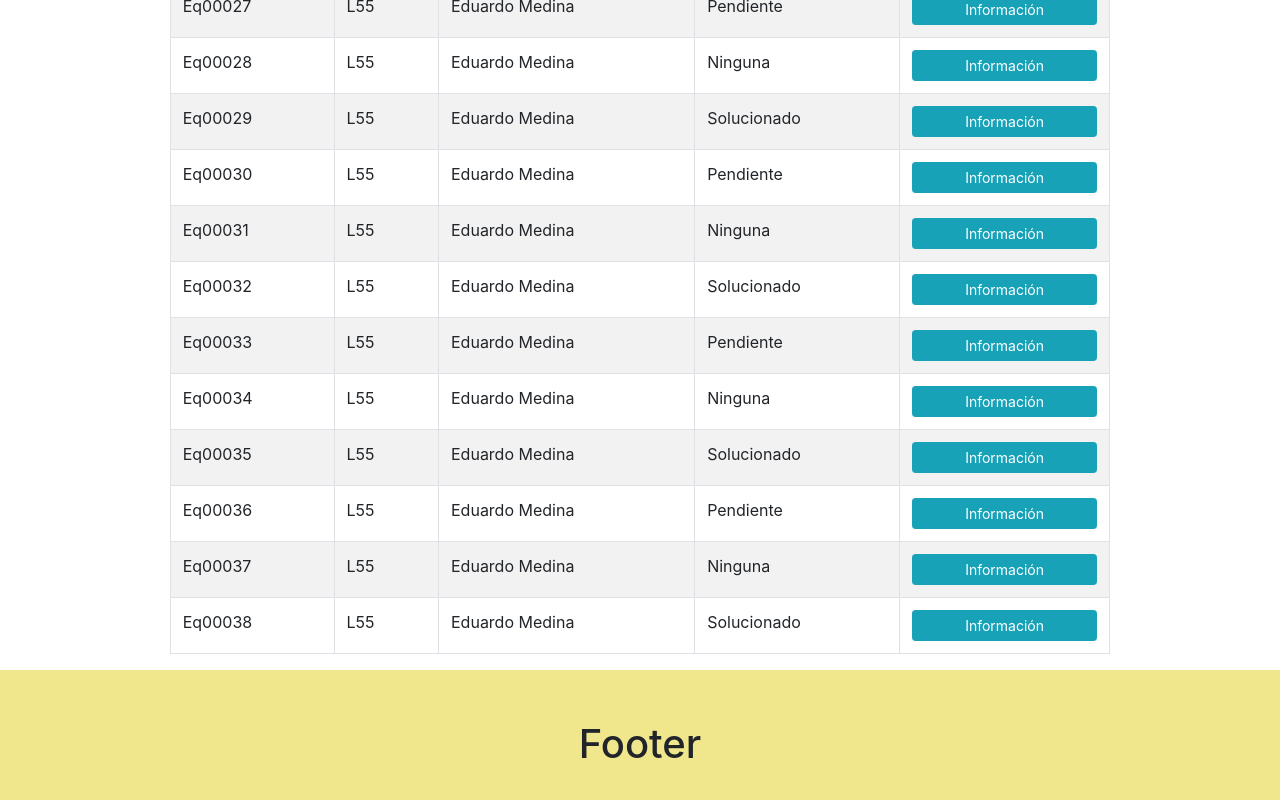
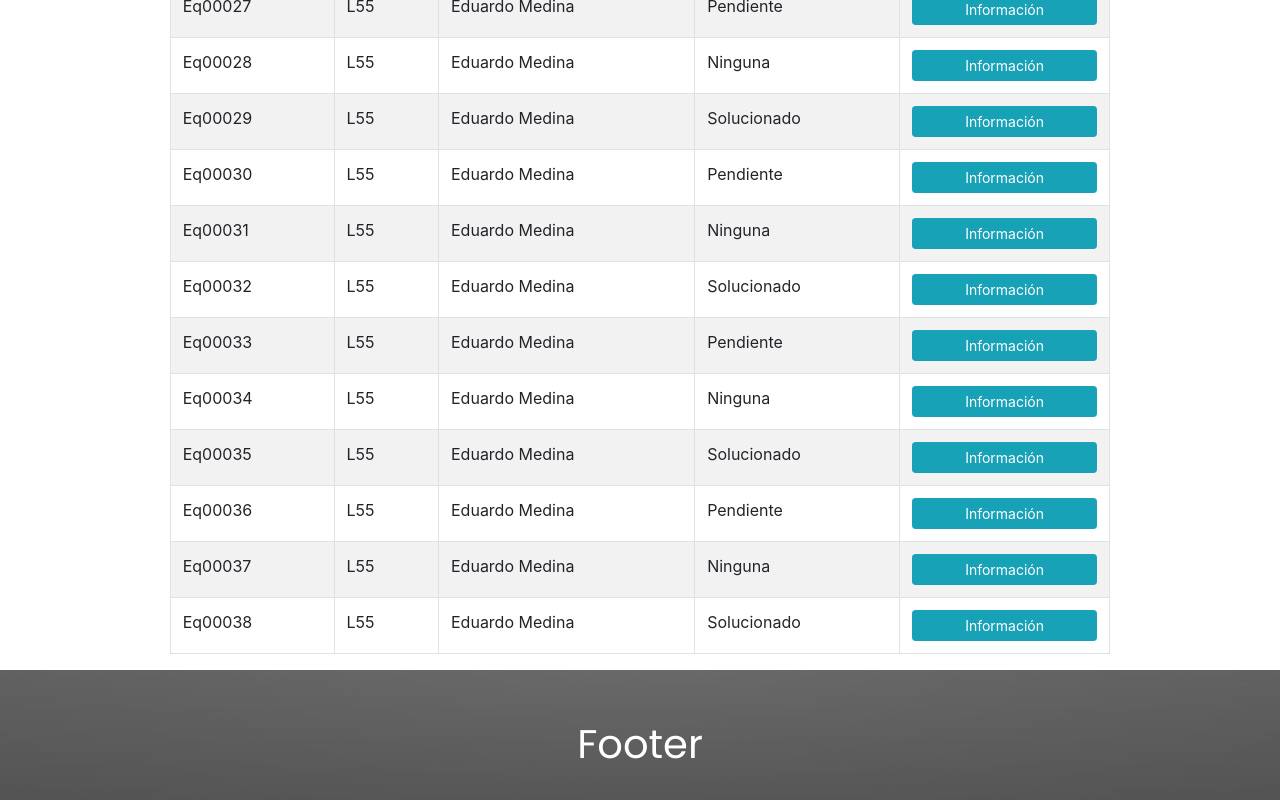
Before and after one commit to Eduardo-Med/Sistema-Gestor, a React (Create React App) app in the folder frontend/: page /ReporteFallas in a window 1280 px wide. Shown: the part 2142-2942 px from the top of the page. Built offline with nearby package versions, Linux system fonts and the light colour scheme.

Commit message:
[UPDATE] Se actualizo diseño del footer

```diff
--- a/frontend/src/Componentes/Otros/Footer/styles.css
+++ b/frontend/src/Componentes/Otros/Footer/styles.css
@@ -1,5 +1,18 @@
 .footer{
-    background: khaki;
+    background: linear-gradient(
+        to bottom,
+        rgba(255, 255, 255, 0.15) 0%,
+        rgba(0, 0, 0, 0.15) 100%
+      ),
+      radial-gradient(
+          at top center,
+          rgba(61, 60, 60, 0.4) 0%,
+          rgba(0, 0, 0, 0.4) 120%
+        )
+        #989898 !important;
+    background-blend-mode: multiply, multiply;
     height: 20vh;
     position:relative; bottom:0; z-index:999999;
+    font-family: "Poppins", sans-serif;
+    color: white !important;
 }
```
